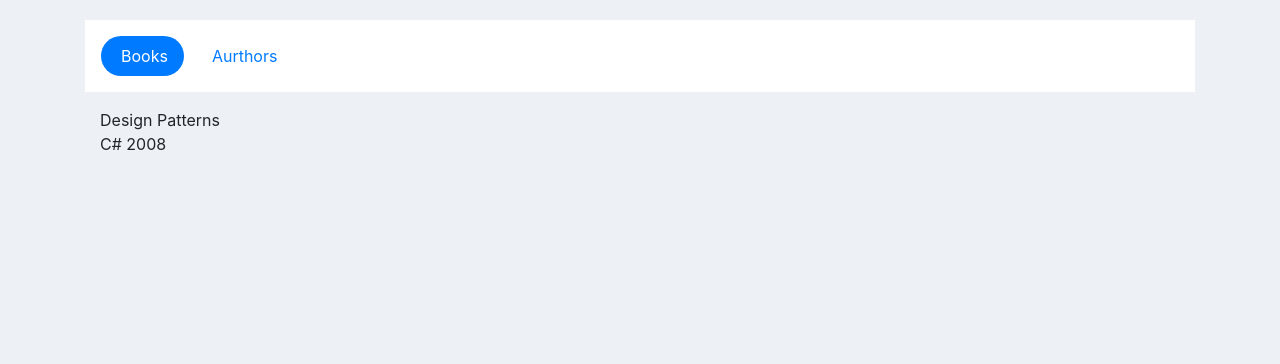
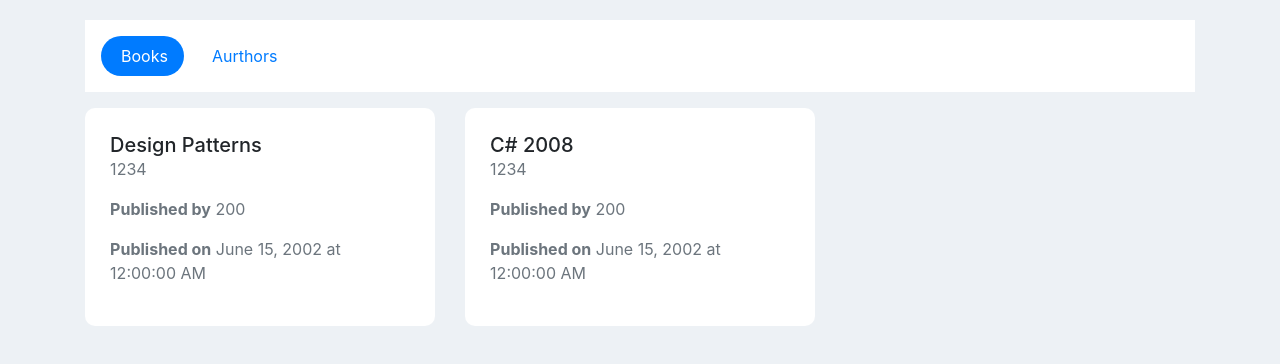
Before and after one commit to Yawarmurtaza/library, a Next.js app: page / in a window 1280 px wide. Shown: the top 364 px of the page. Built offline with nearby package versions, Linux system fonts and the light colour scheme.

Commit message:
books cards are being displayed. App is working.

```diff
--- a/src/components/Book.jsx
+++ b/src/components/Book.jsx
@@ -1,7 +1,20 @@
-export default function Book(props){
-    return (
-        <div>
-            {props.book.title}
+export default function Book(props) {
+    return (<div className="col-md-4 single-note-item all-category">
+        <div className="card card-body">
+            <h5 className="note-title text-truncatew-75 mb-0">{props.book.title}</h5>
+
+            <div className="note-content">
+                <p className="note-inner-content text-muted">
+                    {props.book.authorIds}
+                </p>
+                <p className="note-inner-content text-muted">
+                <strong>Published by</strong>{ " " + props.book.publisherId}
+                </p>
+            </div>
+            <p className="note-date font-12 text-muted">
+                <strong>Published on</strong>{" " + new Date(props.book.publishDate).toLocaleTimeString("en", { year: "numeric", month: "long", day: "numeric" })}
+            </p>
         </div>
+    </div>
     );
 }
--- a/src/components/Books.jsx
+++ b/src/components/Books.jsx
@@ -21,7 +21,7 @@ export default function Books() {
     // if (allBooks?.length < 4) { AddNewBook2(); }
 
     return (
-        <div className="col-md-4 single-note-item all-category">
+        <div className="row tab-content bg-transparent note-has-grid">
             {allBooks.map(book => <Book book={book} key={book.id}/>)}
         </div>
     );
```
